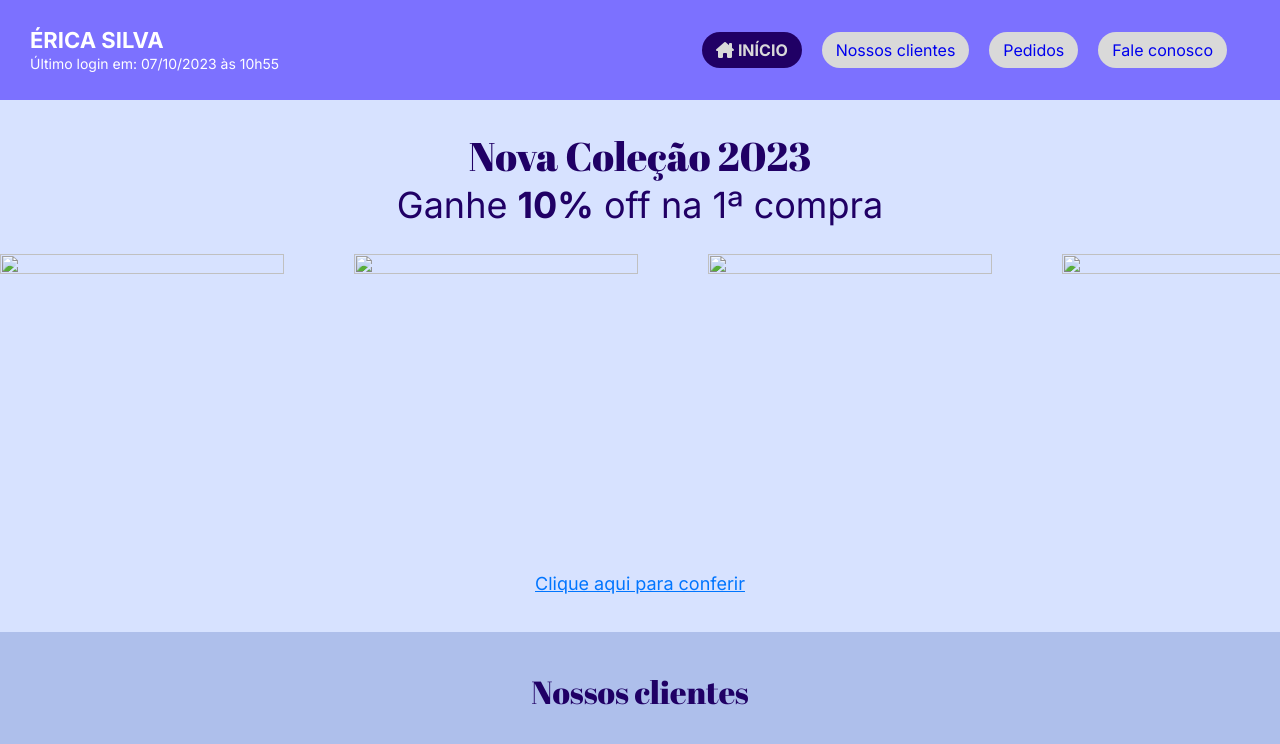
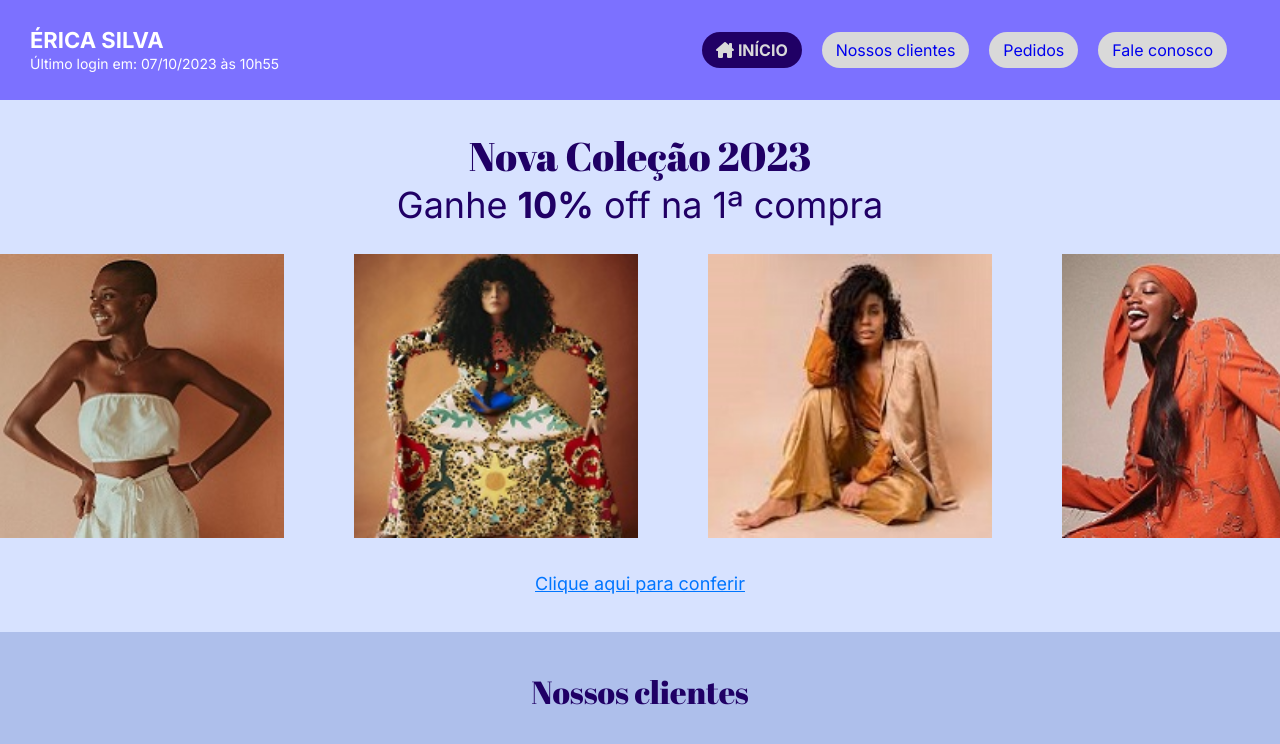
Before and after one commit to ericassilva/aulapratica-html-css, a plain HTML site: page index.html in a window 1280 px wide. Shown: the top 744 px of the page. Drawn offline with Linux system fonts and the light colour scheme.

Commit message:
Update index.html

```diff
--- a/index.html
+++ b/index.html
@@ -47,16 +47,16 @@
                 <ol class="lista-imagens">
                     <li>
                         <figure>
-                            <img src="img/1.jpeg" alt=></figure></li>
+                            <img src="1.jpeg" alt=></figure></li>
                     <li>
                         <figure>
-                            <img src="img/2.jpeg" alt=></figure></li>
+                            <img src="2.jpeg" alt=></figure></li>
                     <li>
                         <figure>
-                            <img src="img/3.jpeg" alt=></figure></li>
+                            <img src="3.jpeg" alt=></figure></li>
                     <li>
                         <figure>
-                            <img src="img/4.jpeg" alt=></figure></li>
+                            <img src="4.jpeg" alt=></figure></li>
                 </ol>
                 <div class="linkcea">
                     <a href="https://www.cea.com.br/" target="_blank">Clique aqui para conferir</a>
```
